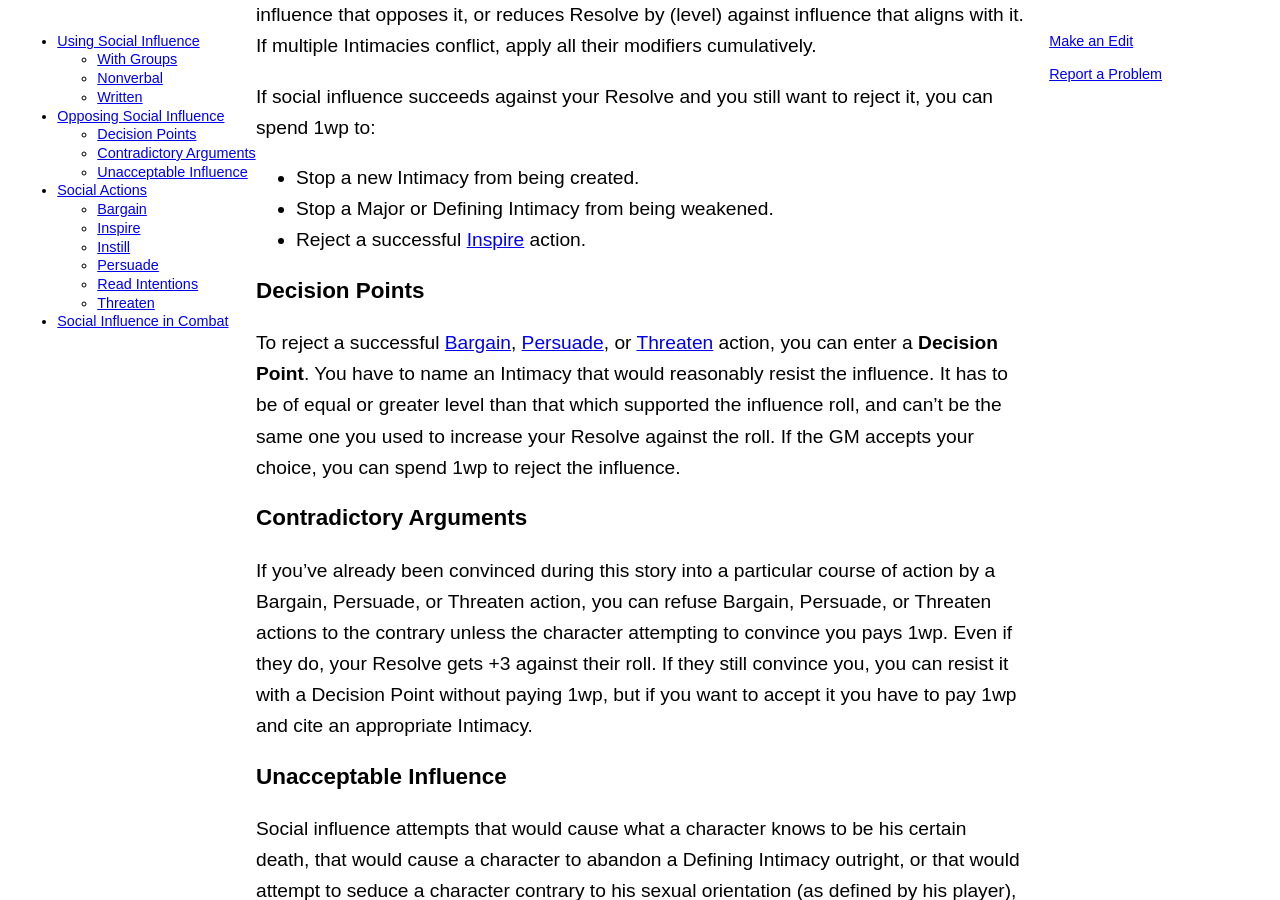
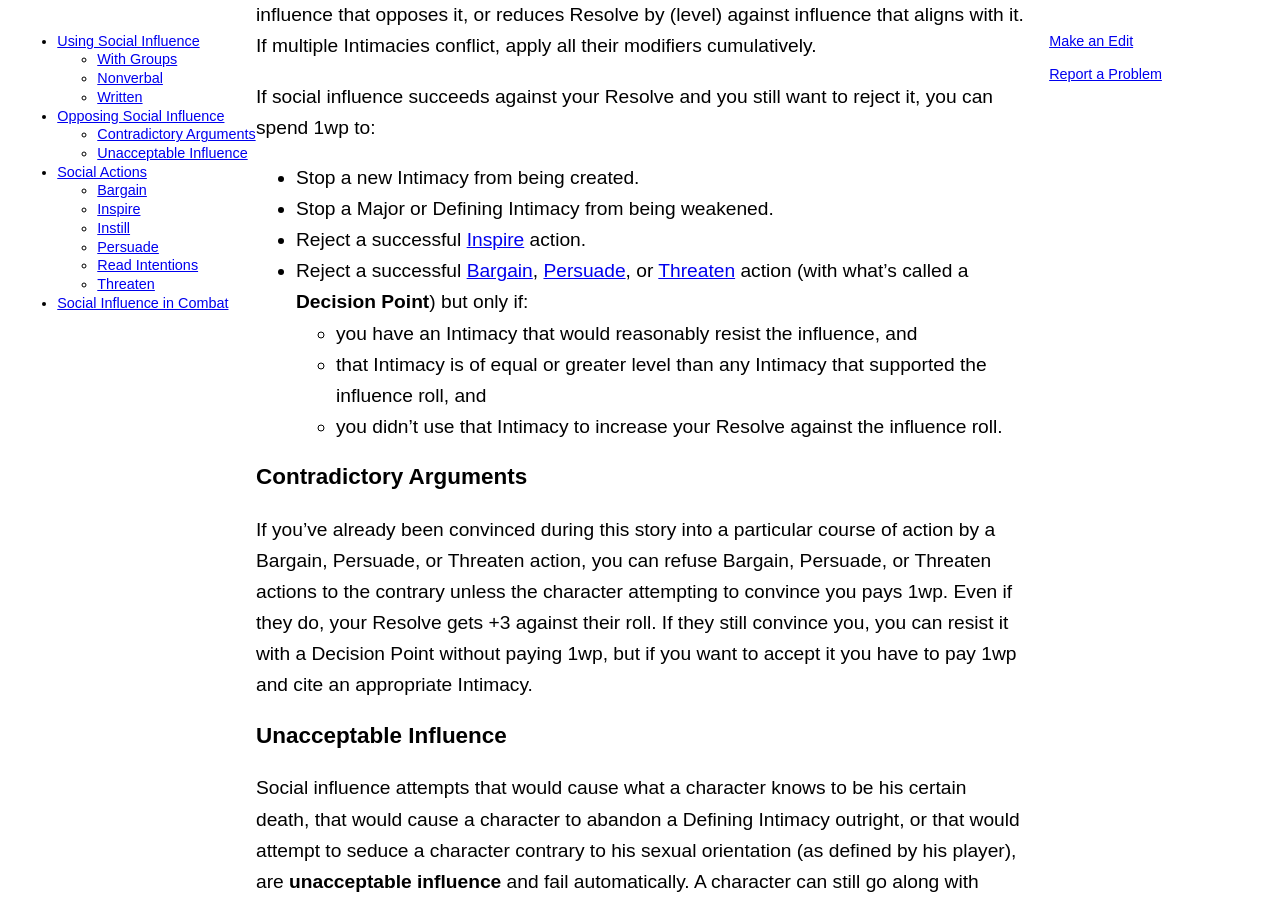
Before and after one commit to lost-egg/lost-egg.github.io, a Jekyll site: the page built from social-influence.md, in a window 1280 px wide and 900 px high, scrolled down 1835 px. Built offline with Jekyll 4.4.1, drawn with Linux system fonts in a browser that asks for light colours.

Commit message:
Adjust Decision Point formatting

```diff
--- a/social-influence.md
+++ b/social-influence.md
@@ -46,10 +46,10 @@ If social influence succeeds against your Resolve and you still want to reject i
 * Stop a new Intimacy from being created.
 * Stop a Major or Defining Intimacy from being weakened.
 * Reject a successful [Inspire](#inspire) action.
-
-### Decision Points
-
-To reject a successful [Bargain](#bargain), [Persuade](#persuade), or [Threaten](#threaten) action, you can enter a **Decision Point**. You have to name an Intimacy that would reasonably resist the influence. It has to be of equal or greater level than that which supported the influence roll, and can't be the same one you used to increase your Resolve against the roll. If the GM accepts your choice, you can spend 1wp to reject the influence.
+* Reject a successful [Bargain](#bargain), [Persuade](#persuade), or [Threaten](#threaten) action (with what's called a **Decision Point**) but only if:
+    * you have an Intimacy that would reasonably resist the influence, and
+    * that Intimacy is of equal or greater level than any Intimacy that supported the influence roll, and
+    * you didn't use that Intimacy to increase your Resolve against the influence roll.
 
 ### Contradictory Arguments
 
```
